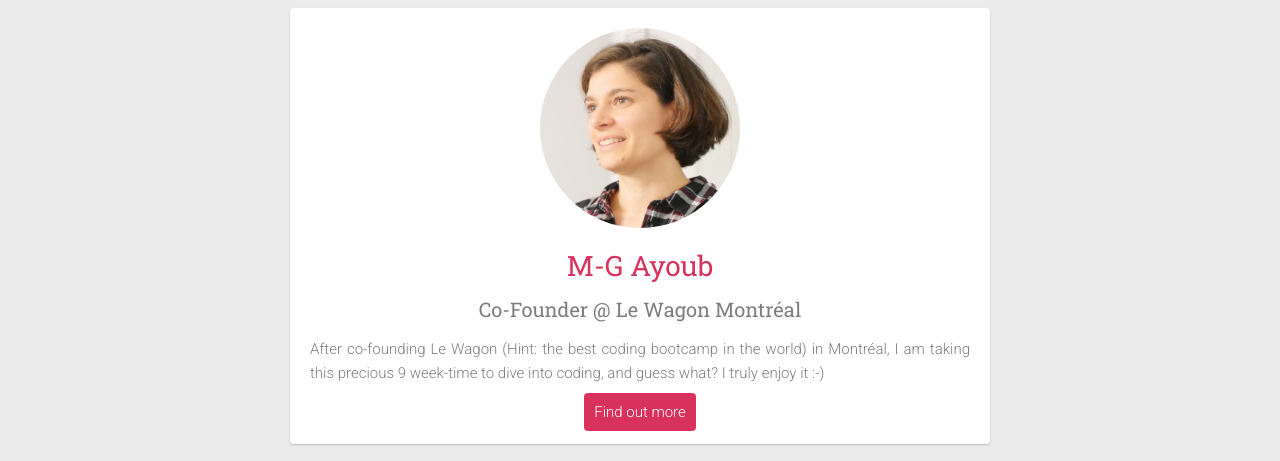
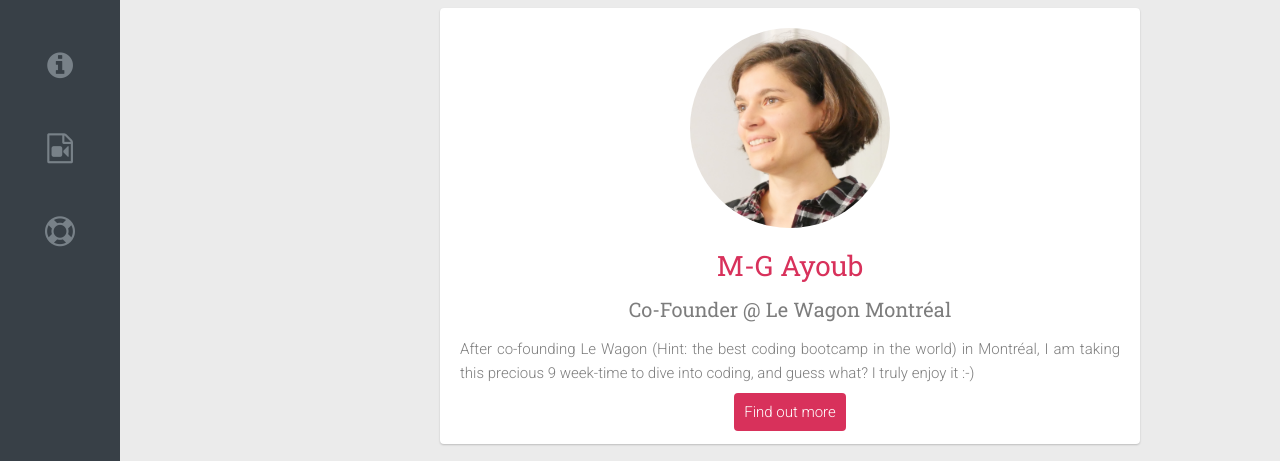
Before and after one commit to mariegabrielle/profile, a plain HTML site: page index.html in a window 1280 px wide. Shown: the top 461 px of the page. Drawn offline with Linux system fonts and the light colour scheme.

```diff
--- a/index.html
+++ b/index.html
@@ -10,6 +10,15 @@
 
 </head>
 <body>
+<div id="sidebar">
+<ul>
+  <li><a href="#summary"><i class="fa fa-info-circle"></i></a></li>
+  <li><a href="#favorite-movies"><i class="fa fa-file-video-o"></i></a></li>
+  <li><a href="#footer"><i class="fa fa-life-ring"></i></a></li>
+</ul>
+</div>
+
+<div id="page-content">
   <div class="container">
     <div class="card text-center">
       <img src="images/mg_ayoub.jpg" alt="This is MG" id="img-profile" class="img-circle">
@@ -111,5 +120,6 @@
       </ul>
     </div>
   </div>
+</div>
 </body>
 </html>
--- a/style.css
+++ b/style.css
@@ -36,6 +36,39 @@ a:hover {
 }
 
 /* Bloc */
+
+#sidebar {
+  background-color: #384047;
+  position: fixed;
+  width: 120px;
+  left: 0;
+  top: 0;
+  bottom: 0;
+  text-align: center;
+}
+
+#sidebar ul {
+  list-style: none;
+  padding-left: 0px;
+}
+
+#sidebar li {
+  margin-top: 50px;
+  margin-bottom: 50px;
+}
+
+#sidebar a {
+  font-size: 30px;
+  color: #788188;
+}
+
+#sidebar:hover {
+  color: #000;
+}
+
+#page-content {
+  margin-left: 300px;
+}
 
 .container {
   width: 700px;
```
Also changed, not shown: images/mg_ayoub.jpg (renamed from images/mg_ayoub.JPG). Lines whose indentation alone changed are shown as unchanged.
